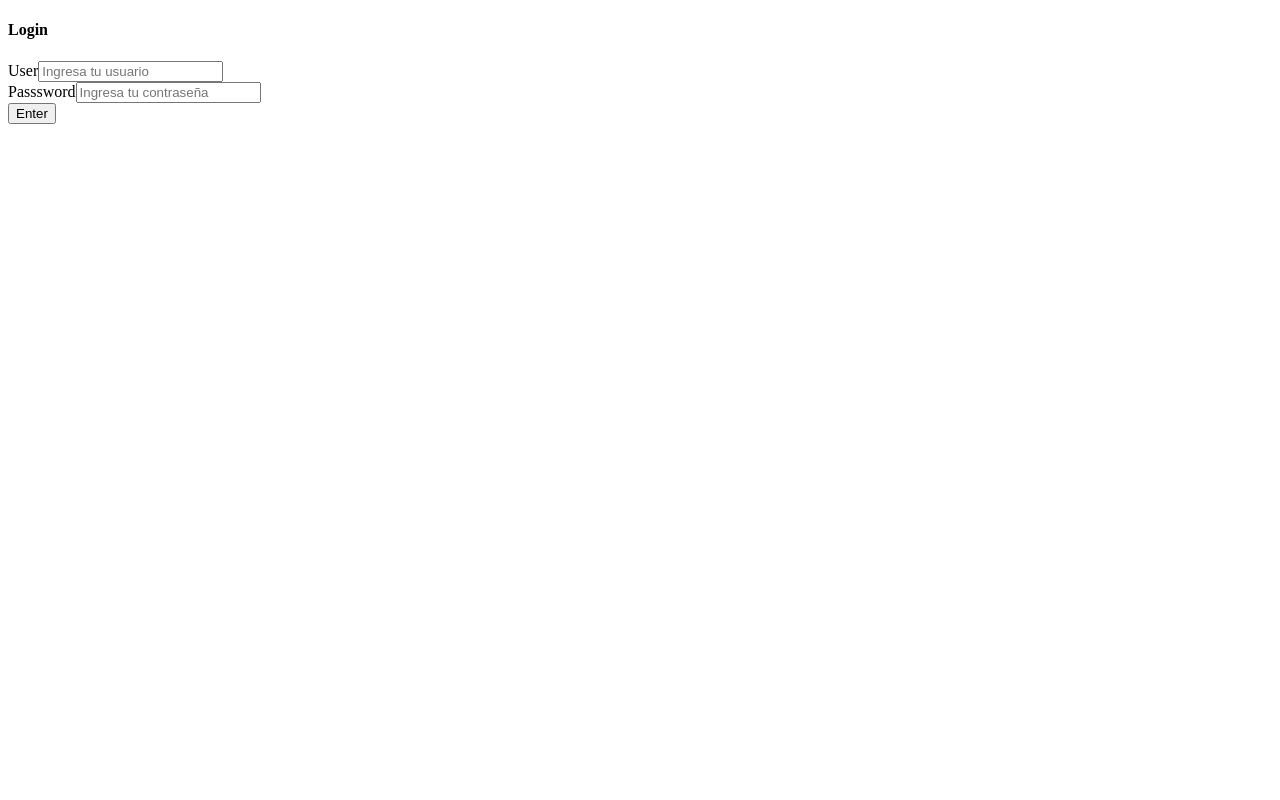
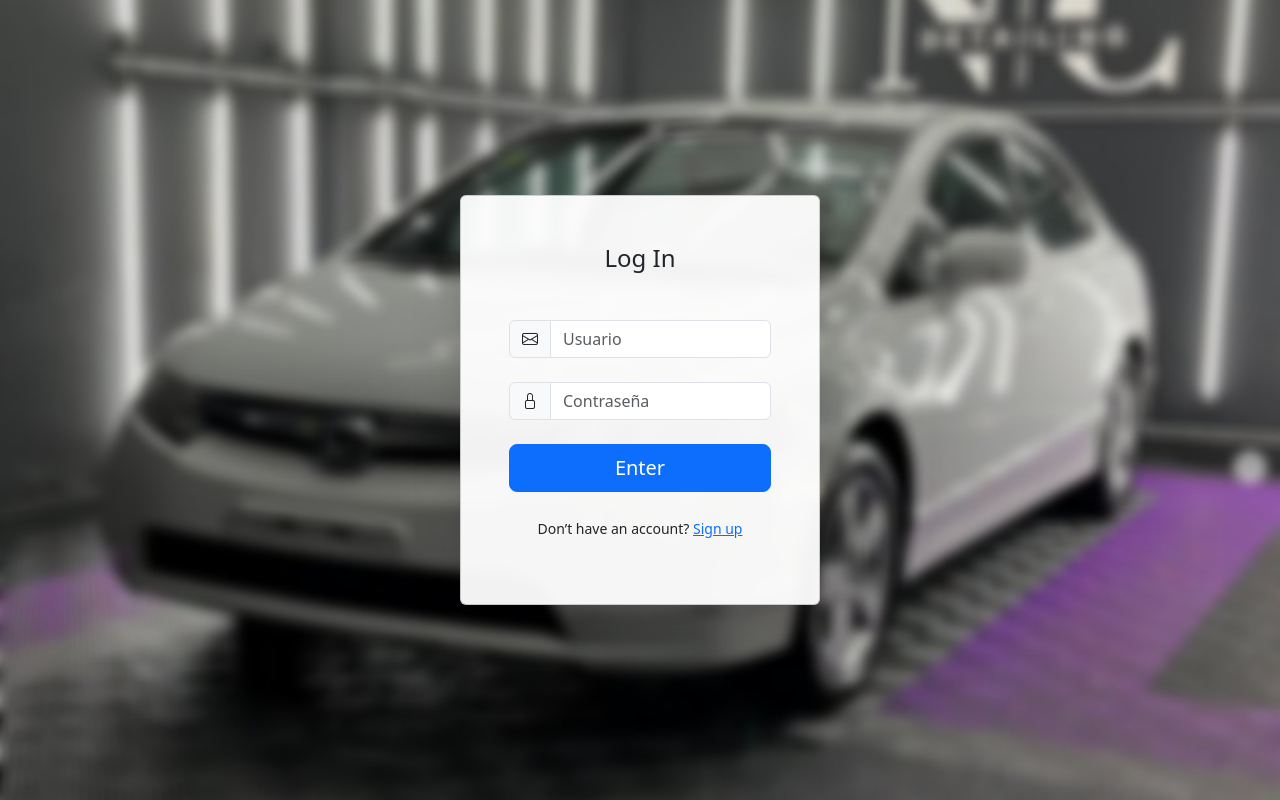
Before and after one commit to vanLam687/NcDetailing_FrontEnd, an Angular app: page / in a window 1280 px wide. Built offline with nearby package versions, Linux system fonts and the light colour scheme.

Commit message:
feat: complete login design with hover, background, inputs, and styled buttons

```diff
--- a/angular.json
+++ b/angular.json
@@ -30,12 +30,19 @@
             "tsConfig": "tsconfig.app.json",
             "assets": [
               {
+
                 "glob": "**/*",
                 "input": "public"
-              }
+              },
+  {
+    "glob": "**/*",
+    "input": "src/assets",
+    "output": "/assets"
+  }
             ],
             "styles": [
               "src/styles.css"
+
             ]
           },
           "configurations": {
@@ -102,4 +109,5 @@
   "cli": {
     "analytics": false
   }
+
 }
--- a/src/app/Components/login/login.component.css
+++ b/src/app/Components/login/login.component.css
@@ -0,0 +1,34 @@
+.login-card {
+  background-color: rgba(30, 30, 50, 0.9); /* Fondo normal */
+  transition: transform 0.3s ease, box-shadow 0.3s ease, background-color 0.3s ease;
+}
+
+.login-card:hover {
+  transform: scale(1.03); /* Se amplía ligeramente */
+  box-shadow: 0 10px 30px rgba(0, 0, 0, 0.4);
+  background-color: rgba(30, 30, 50, 1); /* Más oscuro al hover */
+}
+
+.login-card .form-control {
+  border-radius: 0.375rem;
+  transition: box-shadow 0.3s ease, border-color 0.3s ease;
+}
+
+.login-card .form-control:focus {
+  border-color: #0d6efd;
+  box-shadow: 0 0 8px rgba(13, 110, 253, 0.5);
+}
+
+.login-card .btn-primary {
+  transition: background-color 0.3s ease, transform 0.2s ease;
+}
+
+.login-card .btn-primary:hover {
+  background-color: #0b5ed7;
+  transform: translateY(-2px);
+}
+
+.login-wrapper {
+  background: url('/assets/autonc.jpg') no-repeat center center;
+  background-size: cover;
+}
--- a/src/app/Components/login/login.component.html
+++ b/src/app/Components/login/login.component.html
@@ -1,22 +1,38 @@
-<div class="login-wrapper">
-  <div class="login-card card bg-dark text-white border-light shadow p-4">
-    <h4 class="text-center mb-4">Login</h4>
+<div class="login-wrapper d-flex align-items-center justify-content-center vh-100"
+     style="background: url('/assets/autonc.jpg') no-repeat center center; background-size: cover;">
 
-    <div class="mb-3">
-      <label class="form-label">User</label>
-      <input type="text" class="form-control" placeholder="Ingresa tu usuario" [(ngModel)]="username">
+  <div class="login-card card shadow-lg p-5 rounded" style="width: 360px; background-color: rgba(255, 255, 255, 0.95);">
+    <h4 class="text-center mb-5 text-dark">Log In</h4>
+
+    <div class="mb-4">
+      <div class="input-group">
+        <span class="input-group-text bg-light text-dark">
+          <i class="bi bi-envelope"></i>
+        </span>
+        <input type="email" class="form-control" placeholder="Usuario" [(ngModel)]="username">
+      </div>
     </div>
 
-    <div class="mb-3">
-      <label class="form-label">Passsword</label>
-      <input type="password" class="form-control" placeholder="Ingresa tu contraseña" [(ngModel)]="password">
+    <div class="mb-4">
+      <div class="input-group">
+        <span class="input-group-text bg-light text-dark">
+          <i class="bi bi-lock"></i>
+        </span>
+        <input id="passwordInput" type="password" class="form-control" placeholder="Contraseña" [(ngModel)]="password">
+      </div>
     </div>
 
-    <div class="d-grid">
-      <button class="btn btn-primary btn-sm" (click)="Login()">Enter</button>
+    <div class="d-grid mb-4">
+      <button class="btn btn-primary btn-lg" (click)="Login()">Enter</button>
     </div>
 
-    <div class="text-center mt-3">
+    <div class="text-center mb-3">
+      <small>Don’t have an account?
+        <a href="#" class="text-primary">Sign up</a>
+      </small>
+    </div>
+
+    <div class="text-center">
       <p class="text-danger" *ngIf="message">{{ message }}</p>
     </div>
   </div>
--- a/src/index.html
+++ b/src/index.html
@@ -4,10 +4,14 @@
   <meta charset="utf-8">
   <title>NcDetailingApp</title>
   <base href="/">
+  <link rel="stylesheet" href="https://cdn.jsdelivr.net/npm/bootstrap-icons@1.10.5/font/bootstrap-icons.css">
+
+  <link href="https://cdn.jsdelivr.net/npm/bootstrap@5.3.8/dist/css/bootstrap.min.css" rel="stylesheet" integrity="sha384-sRIl4kxILFvY47J16cr9ZwB07vP4J8+LH7qKQnuqkuIAvNWLzeN8tE5YBujZqJLB" crossorigin="anonymous">
   <meta name="viewport" content="width=device-width, initial-scale=1">
   <link rel="icon" type="image/x-icon" href="favicon.ico">
 </head>
 <body>
   <app-root></app-root>
+  <script src="https://cdn.jsdelivr.net/npm/bootstrap@5.3.8/dist/js/bootstrap.bundle.min.js" integrity="sha384-FKyoEForCGlyvwx9Hj09JcYn3nv7wiPVlz7YYwJrWVcXK/BmnVDxM+D2scQbITxI" crossorigin="anonymous"></script>
 </body>
 </html>
```
Also changed, not shown: src/app/Services/users-service.ts (line endings or trailing spaces), src/assets/autonc.jpg (added), 1 other file (tests, documents, lock files or other folders).
